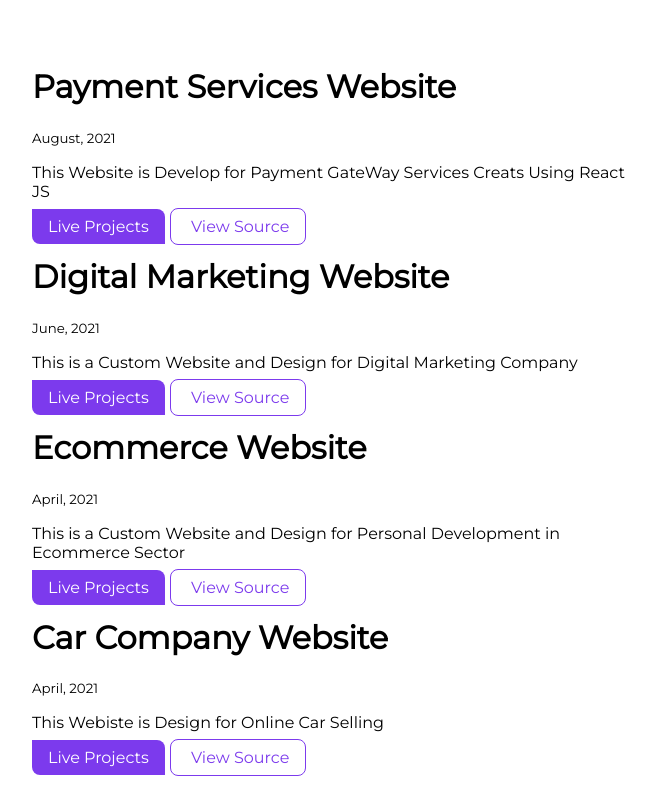
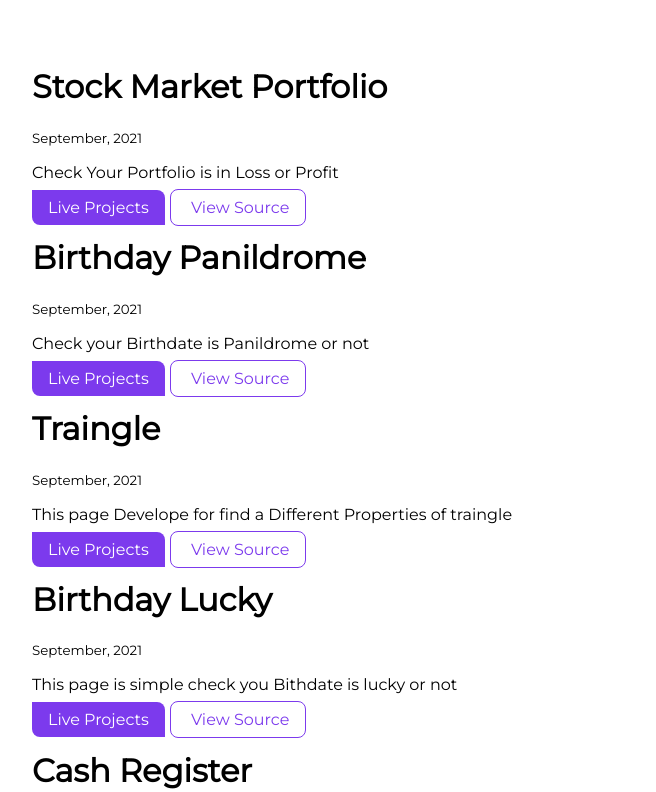
Before and after one commit to krmukesh1/React-Portfolio, a React (Create React App) app: page /#/projects in a window 1280 px wide. Shown: the part 220-1012 px from the top of the page, without its empty margins (328-984 px from the left). Built offline with nearby package versions, Linux system fonts and the light colour scheme.

Commit message:
add updated codes

```diff
--- a/src/Component/Footer.jsx
+++ b/src/Component/Footer.jsx
@@ -7,6 +7,7 @@ const Footer = () => {
         link1="https://github.com/krmukesh1"
         link2="https://twitter.com/Mukku_51"
         link3="https://www.linkedin.com/in/mukesh-kumar-286162141/"
+        link4="https://careertech51.blogspot.com/"
         phone="7500419443"
         email="krmukeshsingh51@gmail.com"
         address="Vijay Nagar Indore, 452010"
--- a/src/Component/Footercommon.js
+++ b/src/Component/Footercommon.js
@@ -23,6 +23,11 @@ export const Footercommon = (props) => {
               linkedin
             </a>
           </li>
+          <li className="list-item-inline">
+            <a className="link" href={props.link4}>
+              Blogs
+            </a>
+          </li>
         </ul>
         <div className="footer-header">Contact Us</div>
         <ul className="social-links list-non-bullet contact">
--- a/src/data/index.js
+++ b/src/data/index.js
@@ -1,4 +1,77 @@
 const PROJECT_DATA = [
+  {
+    title: "Stock Market Portfolio",
+    date: "September, 2021",
+    content: "Check Your Portfolio is in Loss or Profit",
+    plink: " https://mark-14.netlify.app/",
+    slink: "https://github.com/krmukesh1/mark14",
+    primary_button: " Live Projects",
+    secondary_button: " View Source",
+  },
+  {
+    title: "Birthday Panildrome",
+    date: "September, 2021",
+    content: "Check your Birthdate is Panildrome or not",
+    plink: " https://mark13.netlify.app/",
+    slink: "https://github.com/krmukesh1/mark13",
+    primary_button: " Live Projects",
+    secondary_button: " View Source",
+  },
+  {
+    title: "Traingle",
+    date: "September, 2021",
+    content: "This page Develope for find a Different Properties of traingle",
+    plink: " https://mark12.netlify.app/",
+    slink: "https://github.com/krmukesh1/mark12",
+    primary_button: " Live Projects",
+    secondary_button: " View Source",
+  },
+  {
+    title: "Birthday Lucky",
+    date: "September, 2021",
+    content: "This page is simple check you Bithdate is lucky or not",
+    plink: " https://mark-11.netlify.app/",
+    slink: "https://github.com/krmukesh1/mark11",
+    primary_button: " Live Projects",
+    secondary_button: " View Source",
+  },
+  {
+    title: "Cash Register",
+    date: "September, 2021",
+    content:
+      "This Page develop for Shop  Sorting a Currency and return to customer by Shopkeeper",
+    plink: " https://mark10.netlify.app/",
+    slink: "https://github.com/krmukesh1/mark10",
+    primary_button: " Live Projects",
+    secondary_button: " View Source",
+  },
+  {
+    title: "Emoji Reader",
+    date: "September, 2021",
+    content: "This Page develop for Undersatnd Emoji",
+    plink: "https://1dvmk.csb.app/",
+    slink: "https://codesandbox.io/s/emoji-convertor-forked-1dvmk",
+    primary_button: " Live Projects",
+    secondary_button: " View Source",
+  },
+  {
+    title: "Lanuage Converter",
+    date: "September, 2021",
+    content: "This Page develop for Convert a Language ",
+    plink: "https://lanuage-converter.netlify.app/",
+    slink: "https://github.com/krmukesh1/language-convertor",
+    primary_button: " Live Projects",
+    secondary_button: " View Source",
+  },
+  {
+    title: "CLI App",
+    date: "September, 2021",
+    content: "This Page develop for just Quiz like fun",
+    plink: "https://replit.com/@mukesh51/Quize-3#index.js",
+    slink: "https://replit.com/@mukesh51/Quize-3#index.js",
+    primary_button: " Live Projects",
+    secondary_button: " View Source",
+  },
   {
     title: "Payment Services Website",
     date: "August, 2021",
```
